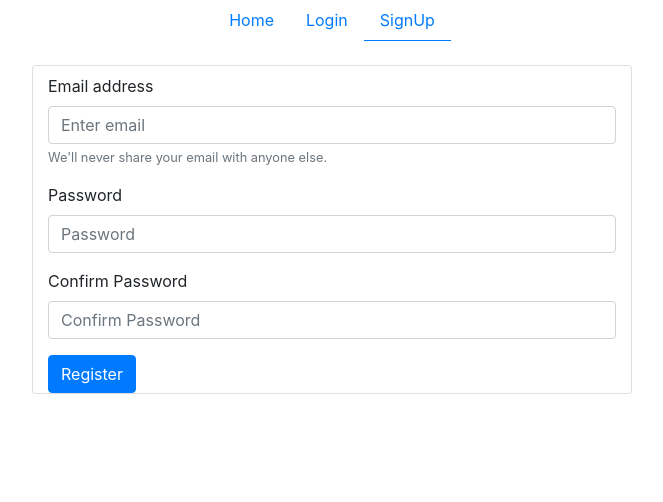
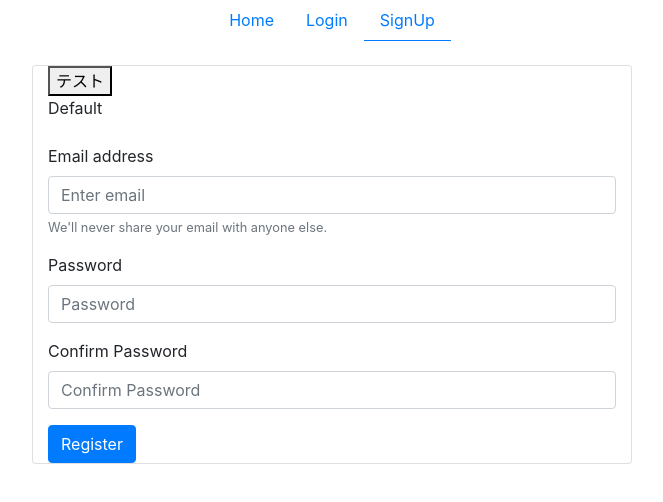
Before and after one commit to thanhgiong195/react-typescript, a React (Create React App) app: page /signup in a window 1280 px wide. Shown: the top 502 px of the page, without its empty margins (308-971 px from the left). Built offline with nearby package versions, Linux system fonts and the light colour scheme.

Commit message:
add Context demo

```diff
--- a/package.json
+++ b/package.json
@@ -13,6 +13,7 @@
     "@types/react-router-dom": "^5.1.5",
     "axios": "^0.19.2",
     "bootstrap": "^4.5.0",
+    "emotion": "^10.0.27",
     "node-sass": "^4.14.1",
     "react": "^16.13.1",
     "react-bootstrap": "^1.0.1",
--- a/src/App.tsx
+++ b/src/App.tsx
@@ -6,10 +6,10 @@ import { BrowserRouter as Router, Switch, Route } from "react-router-dom";
 import Header from './components/organism/header'
 
 import { Home } from './components/pages/home'
-import { login } from './components/pages/login'
-import { signUp } from './components/pages/signUp'
+import { Login } from './components/pages/login'
+import { SignUp } from './components/pages/signUp'
 
-import { SampleContext, useUpdateContext } from './useContext'
+import { SampleContext, useUpdateContext } from './userContext'
 
 axios.defaults.baseURL = 'https://5e75b1629dff12001635417e.mockapi.io';
 axios.defaults.headers.post['Content-Type'] = 'application/x-www-form-urlencoded';
@@ -22,8 +22,8 @@ export function App() {
                     <div className="App">
                         <Header />
                         <Switch>
-                            <Route exact path="/login" component={login} />
-                            <Route exact path="/signup" component={signUp} />
+                            <Route exact path="/login" component={Login} />
+                            <Route exact path="/signup" component={SignUp} />
                             <Route exact path="/" component={Home} />
                         </Switch>
                     </div>
--- a/src/components/pages/login.tsx
+++ b/src/components/pages/login.tsx
@@ -1,12 +1,19 @@
-import React from 'react'
+import React, { useContext, } from 'react'
+
+import { SampleContext } from '../../userContext'
 
 interface Props {
 
 }
 
-export function login(props: Props) {
+export function Login(props: Props) {
+    const context = useContext(SampleContext);
     return (
         <div className="card col-12 login-card mt-4 hv-center">
+            <div>
+                <button type="button" onClick={() => context.updateData('Change')}>テスト</button>
+                <p>{context.sample}</p>
+            </div>
             <form>
                 <div className="form-group text-left mt-2">
                     <label htmlFor="exampleInputEmail1">Email</label>
--- a/src/components/pages/signUp.tsx
+++ b/src/components/pages/signUp.tsx
@@ -1,12 +1,18 @@
-import React from 'react'
+import React, { useContext} from 'react'
+import { SampleContext } from '../../userContext'
 
 interface Props {
 
 }
 
-export function signUp(props: Props) {
+export function SignUp (props: Props) {
+    const context = useContext(SampleContext);
     return (
         <div className="card col-12 login-card mt-4 hv-center">
+            <div>
+                <button type="button" onClick={() => context.updateData2('Change2')}>テスト</button>
+                <p>{context.sample}</p>
+            </div>
             <form>
                 <div className="form-group text-left mt-2">
                     <label htmlFor="exampleInputEmail1">Email address</label>
--- a/src/useContext.ts
+++ /dev/null
@@ -1,21 +0,0 @@
-import { useState, useCallback, createContext } from "react";
-
-export const SampleContext = createContext({
-	sample: "",
-	loggedIn: false,
-	updateData: (text: string) => {},
-});
-
-export function useUpdateContext() {
-	const [sample, setSample] = useState("Default Context");
-	const [loggedIn, setLoggedIn] = useState(false);
-	const updateData = useCallback((text: string): void => {
-		setSample(text);
-		setLoggedIn(true);
-	}, []);
-	return {
-		sample,
-		loggedIn,
-		updateData,
-	};
-}
--- /dev/null
+++ b/src/userContext.ts
@@ -0,0 +1,27 @@
+import { useState, useCallback, createContext } from "react";
+
+// Contextを作成　初期値オブジェクトにstring型の引数をとるfunctionを含めておく
+export const SampleContext = createContext({
+	sample: '',
+	updateData: (text: string) => { },
+	updateData2: (text: string) => { },
+});
+
+//　stateを更新するfunctionと現在のstateの値を返すcustomHookを作成
+export function useUpdateContext() {
+	const [sample, setSample] = useState('Default');
+
+	const updateData = useCallback((text: string): void => {
+		setSample(text);
+	}, []);
+
+	const updateData2 = useCallback((text: string): void => {
+		setSample(text);
+	}, []);
+
+	return {
+		sample,
+		updateData,
+		updateData2,
+	};
+}
```
Also changed, not shown: 1 other file (tests, documents, lock files or other folders).
